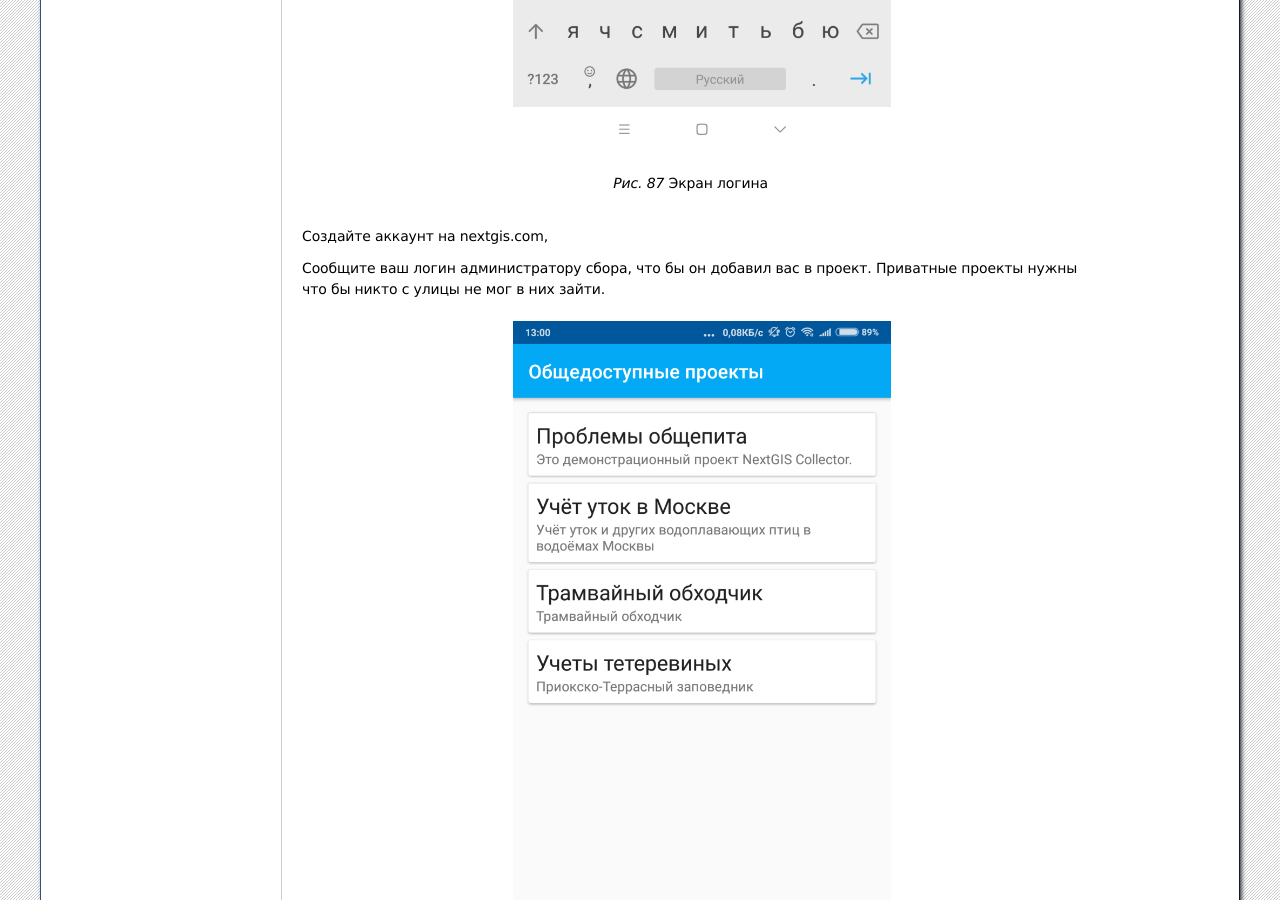
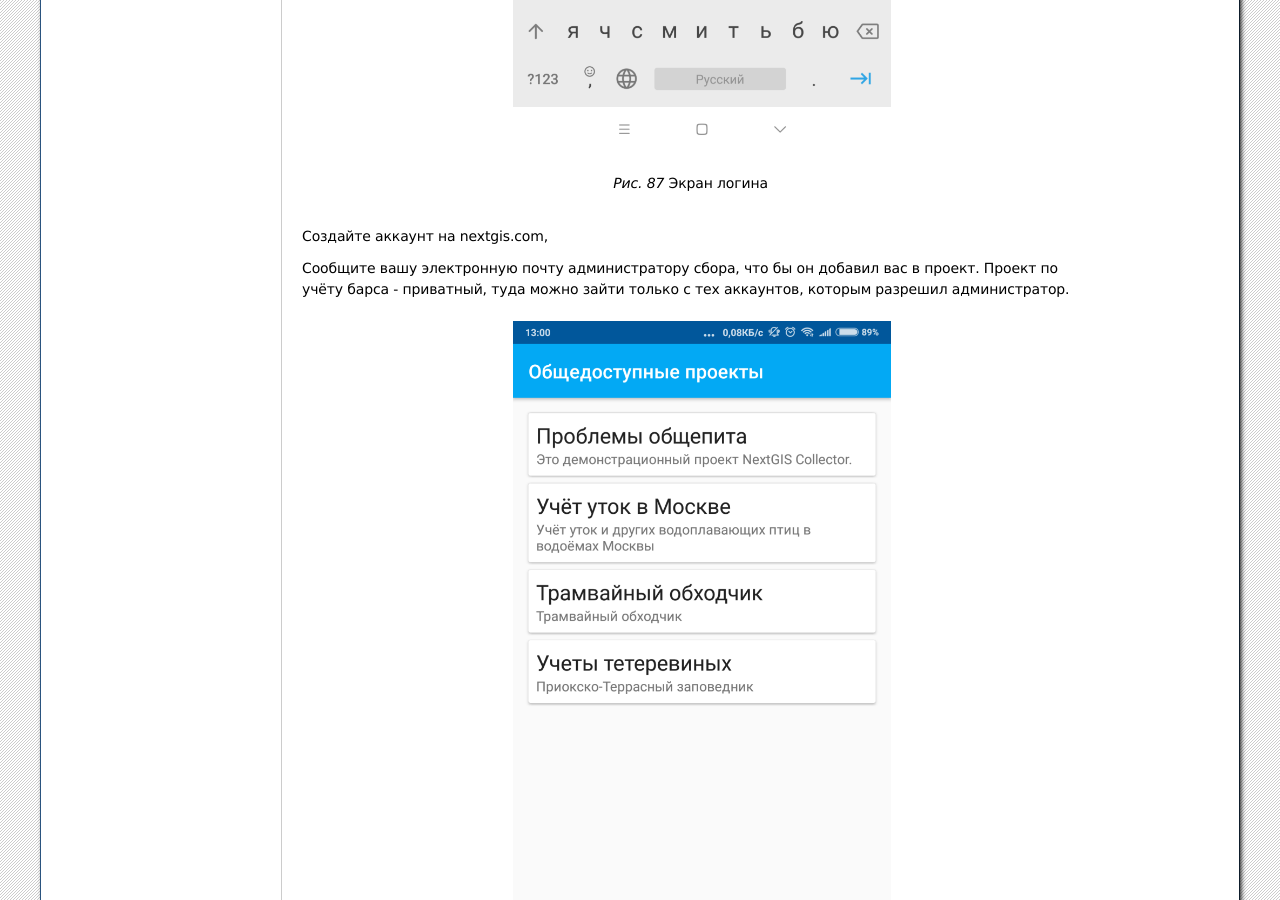
Before and after one commit to nextgis/docs_howto, a Sphinx documentation site: the page built from source/bars_user.rst, in a window 1280 px wide and 900 px high, scrolled down 3640 px. Built offline with Sphinx 7.4.7, drawn with Linux system fonts in a browser that asks for light colours; formulas are drawn with MathJax 3; pages that are not in the unit, such as notebooks, are missing from menus.

Commit message:
Update bars_user.rst

```diff
--- a/source/bars_user.rst
+++ b/source/bars_user.rst
@@ -54,7 +54,7 @@
 
 Создайте аккаунт на nextgis.com,
 
-Сообщите ваш логин администратору сбора, что бы он добавил вас в проект. Приватные проекты нужны что бы никто с улицы не мог в них зайти.
+Сообщите вашу электронную почту администратору сбора, что бы он добавил вас в проект. Проект по учёту барса - приватный, туда можно зайти только с тех аккаунтов, которым разрешил администратор.
 
 
 
```
